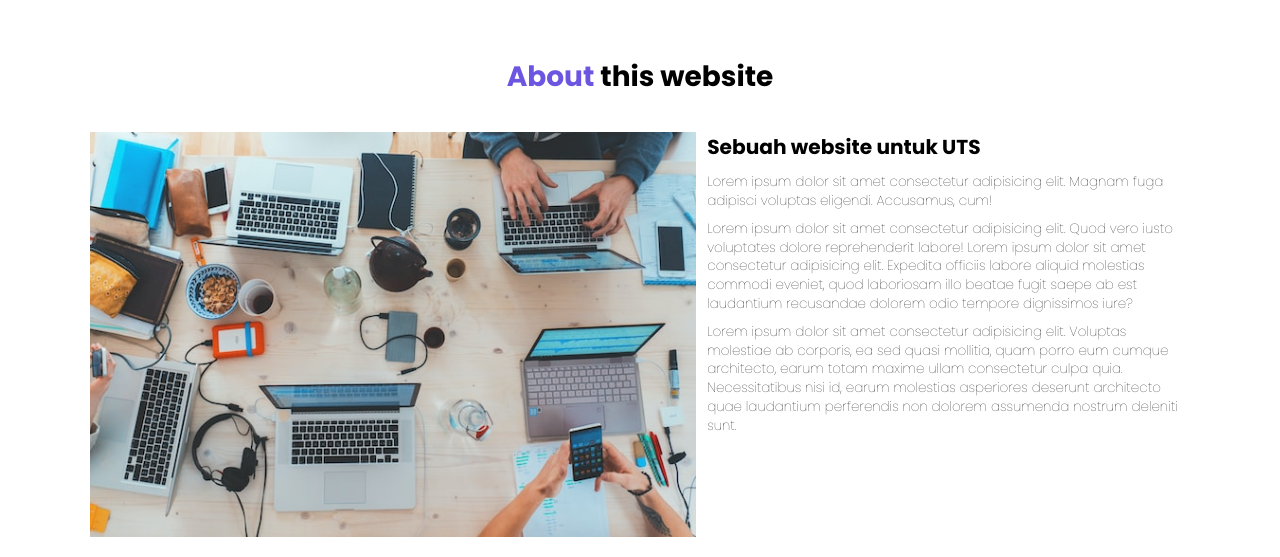
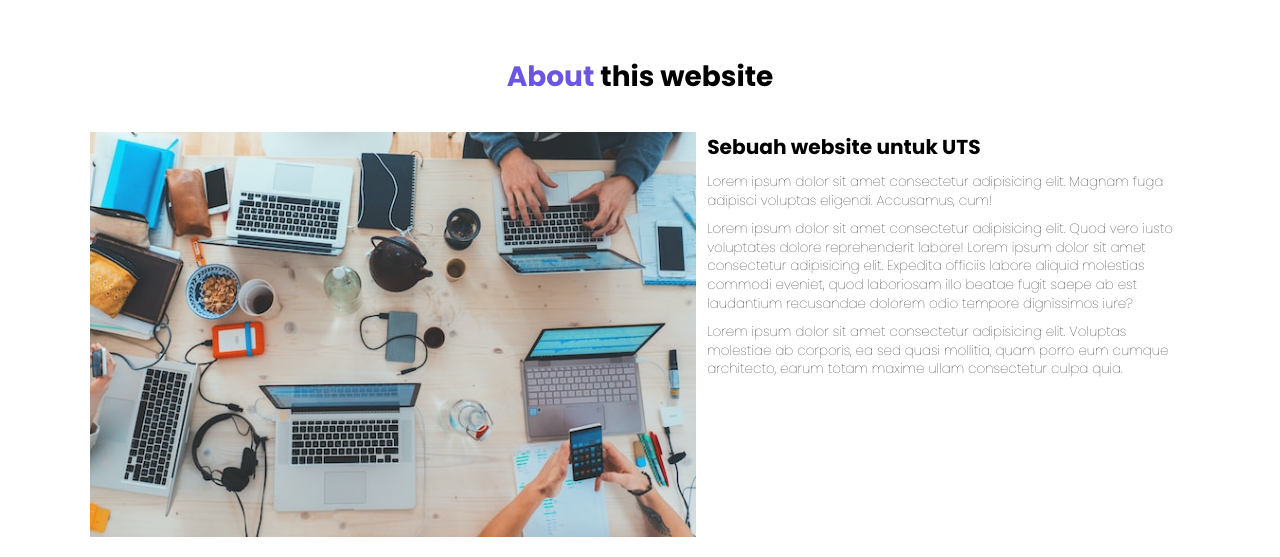
Before and after one commit to AbinUnited/UTS-BAKING-ULTIMA, a plain HTML site: page kelompok baking/utsgus/index.html in a window 1280 px wide. Shown: the part 822-1379 px from the top of the page. Drawn offline with nearby package versions, Linux system fonts and the light colour scheme; a web font is replaced by a local one.

Commit message:
Update index.html

```diff
--- a/kelompok baking/utsgus/index.html
+++ b/kelompok baking/utsgus/index.html
@@ -71,7 +71,7 @@
             Lorem ipsum dolor sit amet consectetur adipisicing elit. Expedita officiis labore aliquid molestias commodi eveniet, quod laboriosam illo beatae fugit saepe ab est laudantium recusandae dolorem odio tempore dignissimos iure?
           </p>
           <p>
-            Lorem ipsum dolor sit amet consectetur adipisicing elit. Voluptas molestiae ab corporis, ea sed quasi mollitia, quam porro eum cumque architecto, earum totam maxime ullam consectetur culpa quia. Necessitatibus nisi id, earum molestias asperiores deserunt architecto quae laudantium perferendis non dolorem assumenda nostrum deleniti sunt.
+            Lorem ipsum dolor sit amet consectetur adipisicing elit. Voluptas molestiae ab corporis, ea sed quasi mollitia, quam porro eum cumque architecto, earum totam maxime ullam consectetur culpa quia.
           </p>
         </div>
       </div>
```
